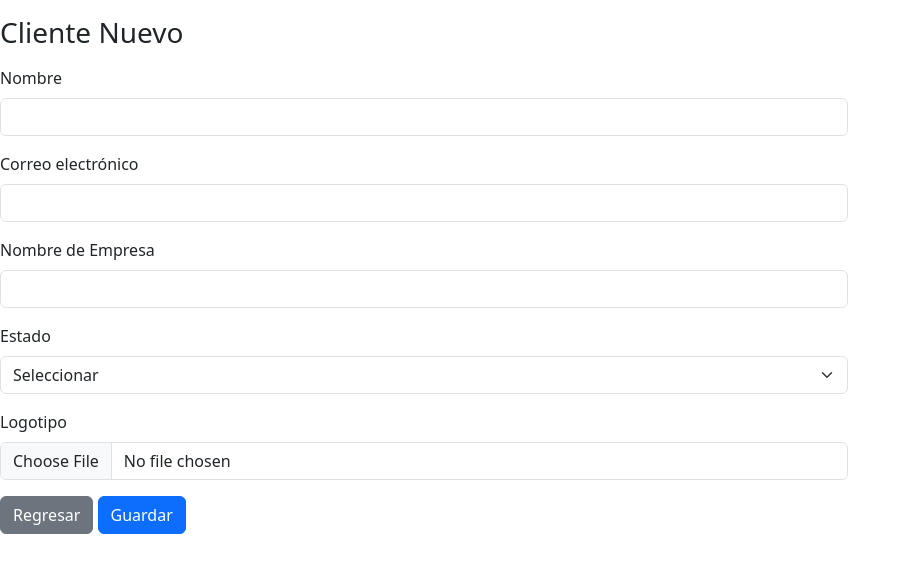
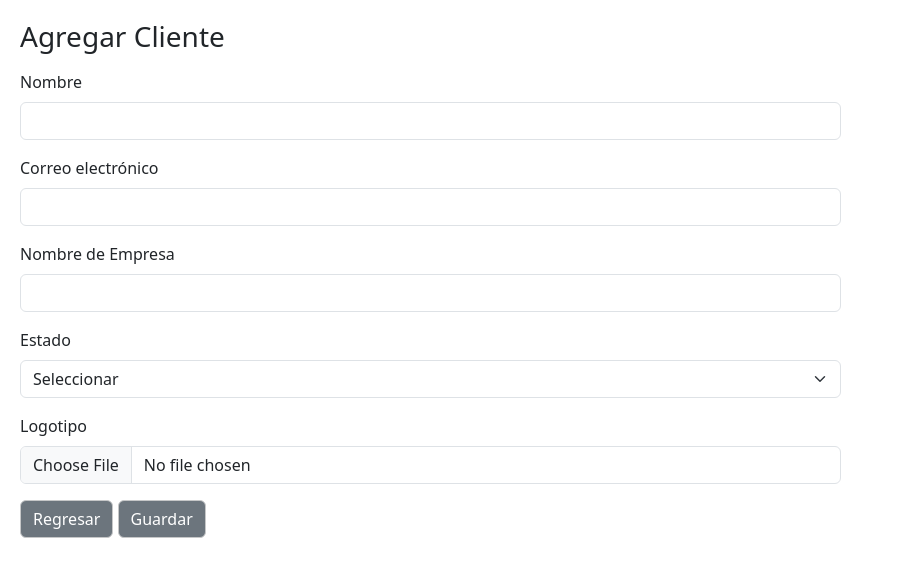
Before and after one commit to atzina/Prueba-codelgniterII, a CodeIgniter 4 app: the page made by app/Views/nuevo.php in a window 1280 px wide. Shown: the top 577 px of the page, without its empty margins (0-911 px from the left). Run offline with PHP 8.4 and a stand-in for CodeIgniter, Linux system fonts and the light colour scheme; the template is opened without the code that fills it, so the values that code supplies are empty; some libraries are stand-ins or nearby versions.

Commit message:
estilos básicos

```diff
--- a/app/Views/editar.php
+++ b/app/Views/editar.php
@@ -9,10 +9,10 @@
     <link href="https://cdn.jsdelivr.net/npm/bootstrap@5.3.2/dist/css/bootstrap.min.css" rel="stylesheet"
         integrity="sha384-T3c6CoIi6uLrA9TneNEoa7RxnatzjcDSCmG1MXxSR1GAsXEV/Dwwykc2MPK8M2HN" crossorigin="anonymous">
 
-    <link href="css/estilo.css" rel="stylesheet">
+    <link href="<?= base_url('css/estilo.css'); ?>" rel="stylesheet">
 
 </head>
-<body>
+<body style="margin:30px;">
 
 <!-- HEADER: MENU + HEROE SECTION -->
 <header>
@@ -95,7 +95,7 @@
 
                 <div class="col-12">
                     <a href="<?= base_url('clientes');?>" class="btn btn-secondary">Regresar</a>
-                    <button type="submit" class="btn btn-primary">Guardar</button>
+                    <button type="submit" class="btn btn-secondary">Guardar</button>
                 </div>
 
     </form>
--- a/app/Views/nuevo.php
+++ b/app/Views/nuevo.php
@@ -9,7 +9,8 @@
     <link href="https://cdn.jsdelivr.net/npm/bootstrap@5.3.2/dist/css/bootstrap.min.css" rel="stylesheet"
         integrity="sha384-T3c6CoIi6uLrA9TneNEoa7RxnatzjcDSCmG1MXxSR1GAsXEV/Dwwykc2MPK8M2HN" crossorigin="anonymous">
 
-    <link href="css/estilo.css" rel="stylesheet">
+    <link href="<?= base_url('css/estilo.css'); ?>" rel="stylesheet">
+
     <style>
         .hidden {
             display:none;
@@ -17,7 +18,7 @@
     </style>
 
 </head>
-<body>
+<body style="margin:30px;">
 
 <!-- HEADER: MENU + HEROE SECTION -->
 <header>
@@ -34,7 +35,7 @@
 
 <!-- CONTENT -->
 
-    <h3 class="my-3">Cliente Nuevo</h3>
+    <h3 class="my-3">Agregar Cliente</h3>
 
     <?php if(session()->getFlashdata('error')!== null) { ?>
         <div class="alert alert-danger">
@@ -92,7 +93,7 @@
 
                 <div class="col-12">
                     <a href="<?= base_url('clientes');?>" class="btn btn-secondary">Regresar</a>
-                    <button type="submit" class="btn btn-primary">Guardar</button>
+                    <button type="submit" class="btn btn-secondary">Guardar</button>
                 </div>
 
     </form>
--- a/public/css/estilo.css
+++ b/public/css/estilo.css
@@ -1,3 +1,11 @@
 main>.container {
     padding: 20px 30px 0;
 }
+
+body {
+    margin: 20px !important;
+}
+
+.btn {
+    border-color: #c6c7c8;
+}
```
Also changed, not shown: app/Views/prototipo.php (+10 -5 lines).
